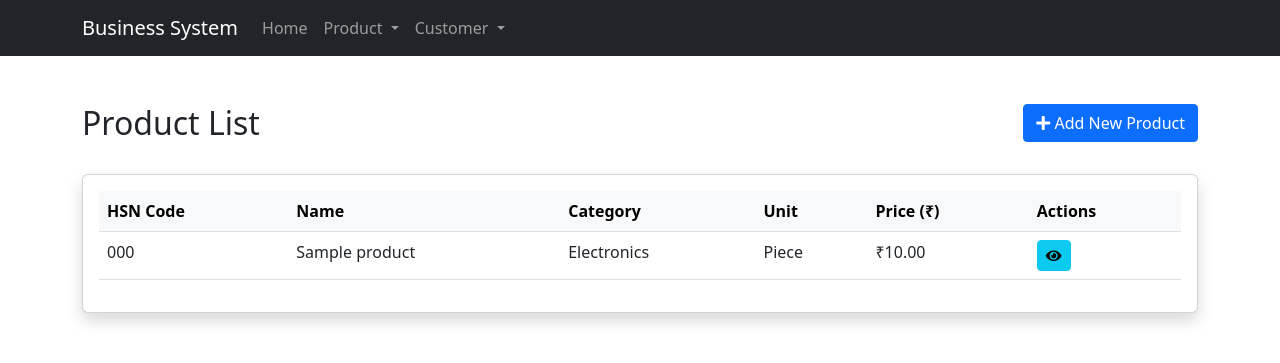
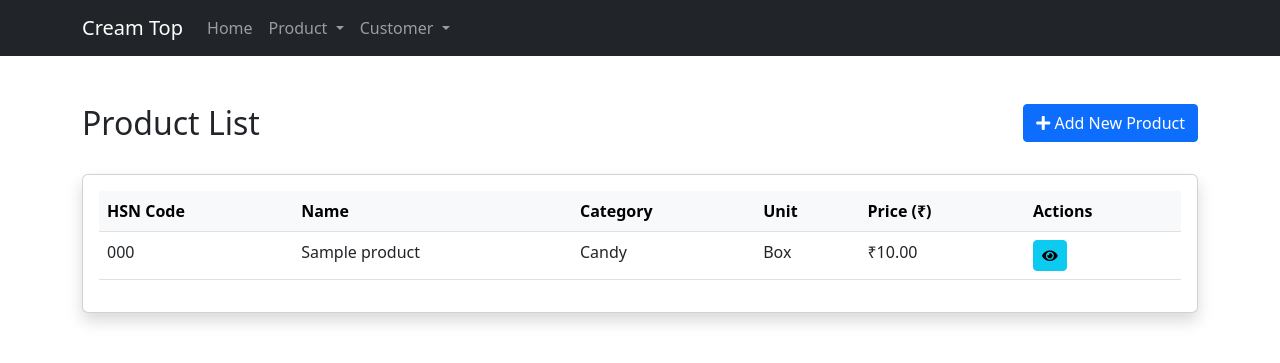
Before and after one commit to Juned-the-programmer/Invoice-Generator, a Django app: page /product/viewproduct/ in a window 1280 px wide. Shown: the top 363 px of the page. Run offline with Django 5.2, Linux system fonts and the light colour scheme; tables that the repository leaves empty hold one stand-in row (values such as "Sample post").

Commit message:
some client Requirements

```diff
--- a/GST/templates/GST/GST.html
+++ b/GST/templates/GST/GST.html
@@ -19,11 +19,11 @@
                 <div class="row mb-3">
                     <div class="col-md-6">
                         <label for="billDate" class="form-label fw-bold">Date</label>
-                        <input type="date" class="form-control custom-input bg-light" id="billDate" required readonly>
+                        <input type="date" class="form-control custom-input bg-light" id="billDate" required>
                     </div>
                     <div class="col-md-6">
                         <label for="billNo" class="form-label fw-bold">Bill Number</label>
-                        <input type="text" class="form-control custom-input bg-light" id="billNo" value={{bill_number}} required readonly>
+                        <input type="text" class="form-control custom-input bg-light" id="billNo" value={{bill_number}} required>
                     </div>
                 </div>
                 <div class="mb-3">
--- a/InvoiceGenerator/urls.py
+++ b/InvoiceGenerator/urls.py
@@ -18,7 +18,7 @@ from django.contrib import admin
 from django.urls import path, include
 
 urlpatterns = [
-    path('admin/', admin.site.urls),
+    path('creamtop/invoice/admin/', admin.site.urls),
     path('', include('pages.urls')),
     path('customer/', include('customer.urls')),
     path('product/', include('product.urls')),
--- a/customer/models.py
+++ b/customer/models.py
@@ -18,7 +18,7 @@ class Customer(models.Model):
     address = models.TextField(blank=True)
     state = models.CharField(max_length=50)
     city = models.CharField(max_length=100)
-    landmark = models.CharField(max_length=100, blank=True)
+    landmark = models.CharField(max_length=100, blank=True, null=True)
     created_at = models.DateTimeField(auto_now_add=True)
     updated_at = models.DateTimeField(auto_now=True)
 
--- a/customer/templates/customer/addcustomer.html
+++ b/customer/templates/customer/addcustomer.html
@@ -34,7 +34,7 @@
                 <div class="row mb-3 custom-row">
                     <div class="col-md-6 custom-col">
                         <label for="customerEmail" class="form-label fw-bold">Email</label>
-                        <input type="email" class="form-control custom-input" id="customerEmail" name="customerEmail" required>
+                        <input type="email" class="form-control custom-input" id="customerEmail" name="customerEmail">
                     </div>
                     <div class="col-md-6 custom-col">
                         <label for="customerPhone" class="form-label fw-bold">Phone Number</label>
@@ -45,7 +45,7 @@
                 <!-- GST Number -->
                 <div class="mb-3 custom-row">
                     <label for="customerGST" class="form-label fw-bold">GST Number</label>
-                    <input type="text" class="form-control custom-input" id="customerGST" name="customerGST" pattern="^[0-9]{2}[A-Z]{5}[0-9]{4}[A-Z]{1}[1-9A-Z]{1}Z[0-9A-Z]{1}$" title="Enter a valid 15-digit GST number (e.g., 22AAAAA0000A1Z5)">
+                    <input type="text" class="form-control custom-input" id="customerGST" name="customerGST" title="Enter a valid 15-digit GST number (e.g., 22AAAAA0000A1Z5)">
                     <div class="form-text text-muted">Enter 15-digit GST number (e.g., 22AAAAA0000A1Z5)</div>
                 </div>
 
--- a/estimate/bill_number.json
+++ b/estimate/bill_number.json
@@ -1 +1 @@
-{"current_bill_no": "035"}
+{"current_bill_no": "001"}
--- a/estimate/templates/estimate/estimate.html
+++ b/estimate/templates/estimate/estimate.html
@@ -20,11 +20,11 @@
                 <div class="row mb-3">
                     <div class="col-md-6">
                         <label for="billDate" class="form-label fw-bold">Date</label>
-                        <input type="date" class="form-control custom-input bg-light" id="billDate" required readonly>
+                        <input type="date" class="form-control custom-input bg-light" id="billDate" readonly>
                     </div>
                     <div class="col-md-6">
                         <label for="billNo" class="form-label fw-bold">Bill Number</label>
-                        <input type="text" class="form-control custom-input bg-light" id="billNo" value={{bill_number}} required readonly>
+                        <input type="text" class="form-control custom-input bg-light" id="billNo" value={{bill_number}} readonly>
                     </div>
                 </div>
                 <div class="mb-3">
--- a/pages/templates/pages/navbar.html
+++ b/pages/templates/pages/navbar.html
@@ -1,6 +1,6 @@
 <nav class="navbar navbar-expand-lg navbar-dark bg-dark">
     <div class="container">
-        <a class="navbar-brand" href="{% url 'index' %}">Business System</a>
+        <a class="navbar-brand" href="{% url 'index' %}">Cream Top</a>
         <button class="navbar-toggler" type="button" data-bs-toggle="collapse" data-bs-target="#navbarNav">
             <span class="navbar-toggler-icon"></span>
         </button>
--- a/product/models.py
+++ b/product/models.py
@@ -5,18 +5,13 @@ from django.dispatch import receiver
 
 class Product(models.Model):
     CATEGORY_CHOICES = [
-        ('electronics', 'Electronics'),
-        ('clothing', 'Clothing'),
-        ('food', 'Food'),
-        ('other', 'Other'),
+        ('Candy', 'Candy'),
+        ('Cup', 'Cup'),
+        ('Cone', 'Cone'),
     ]
 
     UNIT_CHOICES = [
-        ('piece', 'Piece'),
-        ('kg', 'Kilogram'),
-        ('liter', 'Liter'),
-        ('meter', 'Meter'),
-        ('dozen', 'Dozen'),
+        ('Box', 'Box'),
     ]
 
     hsn_code = models.CharField(
```
Also changed, not shown: customer/migrations/0002_alter_customer_landmark.py (added), db.sqlite3, product/migrations/0002_alter_product_category_alter_product_unit.py (added).
